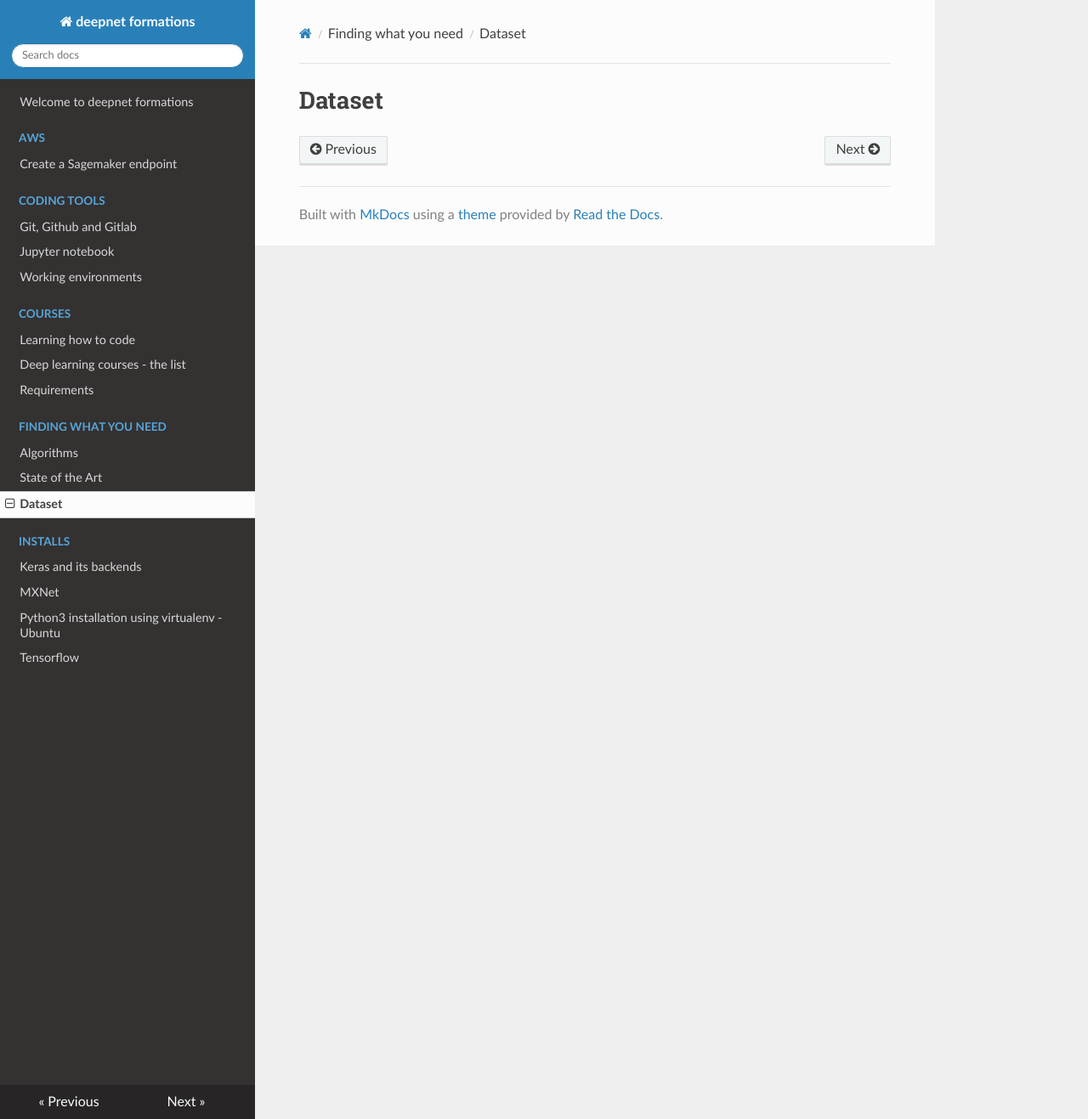
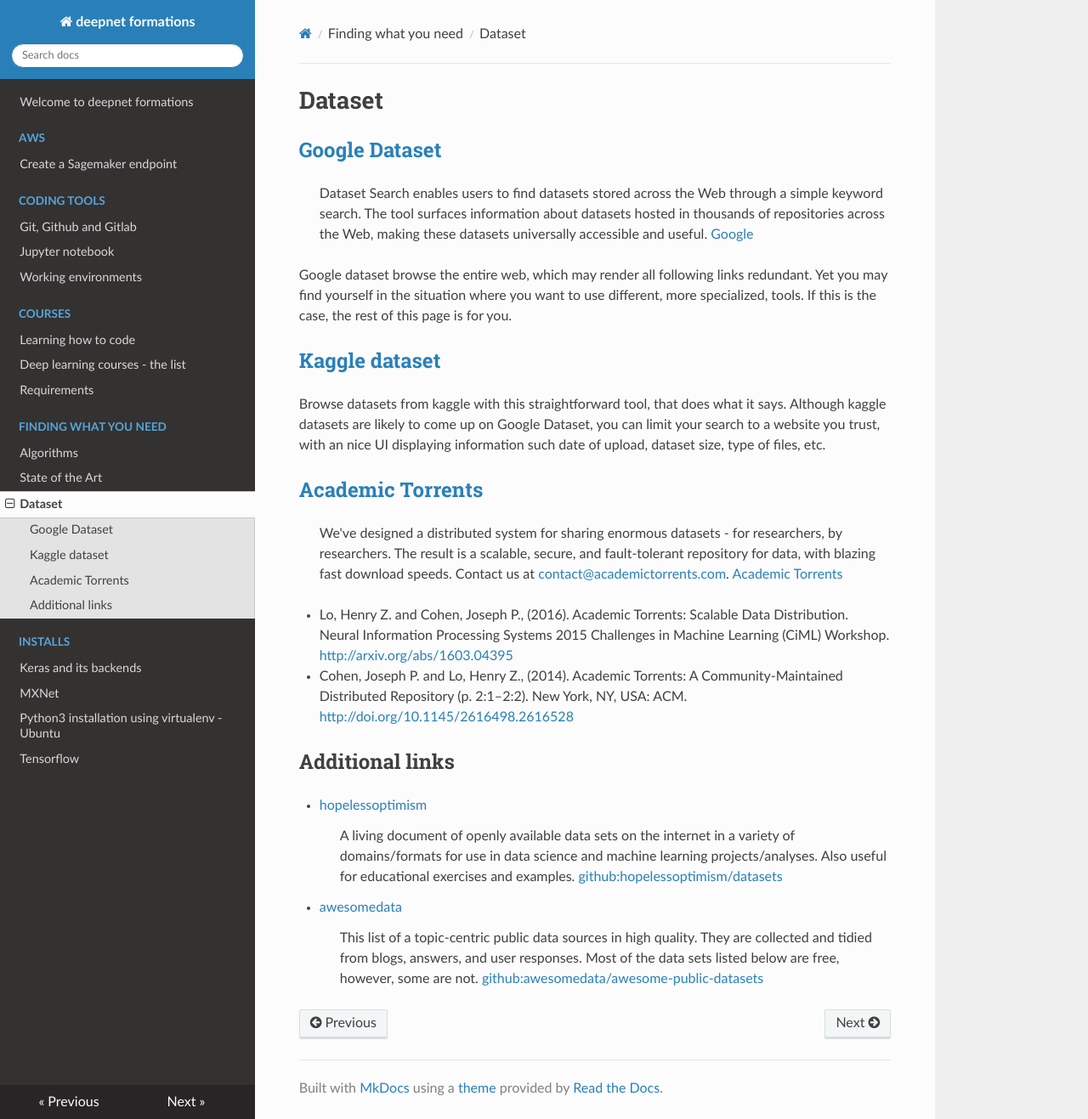
Before and after one commit to deepnetteam/formation, an MkDocs documentation site: the page built from docs/finding_what_you_need/dataset.md, in a window 1280 px wide and 1317 px high. Shown: the whole window at 85% size. Built offline with MkDocs 1.6.1, drawn with Linux system fonts in a browser that asks for light colours; nearby versions of some CDN libraries.

Commit message:
Update dataset.md

```diff
--- a/docs/finding_what_you_need/dataset.md
+++ b/docs/finding_what_you_need/dataset.md
@@ -1,2 +1,23 @@
 Dataset
-=======
+======
+
+## [Google Dataset](https://toolbox.google.com/datasetsearch)
+> Dataset Search enables users to find datasets stored across the Web through a simple keyword search. The tool surfaces information about datasets hosted in thousands of repositories across the Web, making these datasets universally accessible and useful. [Google](https://toolbox.google.com/datasetsearch)
+
+Google dataset browse the entire web, which may render all following links redundant. Yet you may find yourself in the situation where you want to use different, more specialized, tools. If this is the case, the rest of this page is for you.
+
+## [Kaggle dataset](https://www.kaggle.com/datasets)
+Browse datasets from kaggle with this straightforward tool, that does what it says. Although kaggle datasets are likely to come up on Google Dataset, you can limit your search to a website you trust, with an nice UI displaying information such date of upload, dataset size, type of files, etc.
+
+## [Academic Torrents](https://academictorrents.com/)
+> We've designed a distributed system for sharing enormous datasets - for researchers, by researchers. The result is a scalable, secure, and fault-tolerant repository for data, with blazing fast download speeds. Contact us at [contact@academictorrents.com](mailto:contact@academictorrents.com). [Academic Torrents](https://academictorrents.com/about.php)
+
+-   Lo, Henry Z. and Cohen, Joseph P., (2016). Academic Torrents: Scalable Data Distribution. Neural Information Processing Systems 2015 Challenges in Machine Learning (CiML) Workshop. [http://arxiv.org/abs/1603.04395](http://arxiv.org/abs/1603.04395)
+-   Cohen, Joseph P. and Lo, Henry Z., (2014). Academic Torrents: A Community-Maintained Distributed Repository (p. 2:1–2:2). New York, NY, USA: ACM. [http://doi.org/10.1145/2616498.2616528](http://doi.org/10.1145/2616498.2616528)
+
+## Additional links
+- [hopelessoptimism](https://github.com/hopelessoptimism/datasets)
+> A living document of openly available data sets on the internet in a variety of domains/formats for use in data science and machine learning projects/analyses. Also useful for educational exercises and examples. [github:hopelessoptimism/datasets](https://github.com/hopelessoptimism/datasets)
+
+- [awesomedata](https://github.com/awesomedata/awesome-public-datasets)
+> This list of a topic-centric public data sources in high quality. They are collected and tidied from blogs, answers, and user responses. Most of the data sets listed below are free, however, some are not. [github:awesomedata/awesome-public-datasets](https://github.com/awesomedata/awesome-public-datasets)
```
